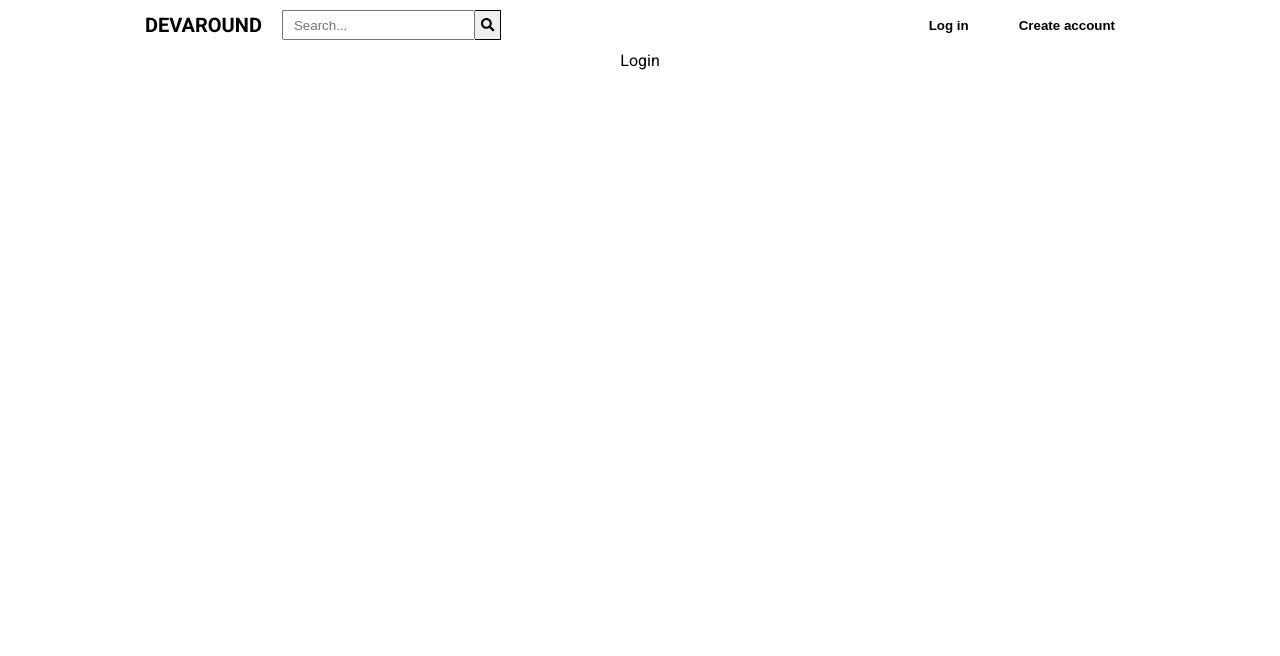
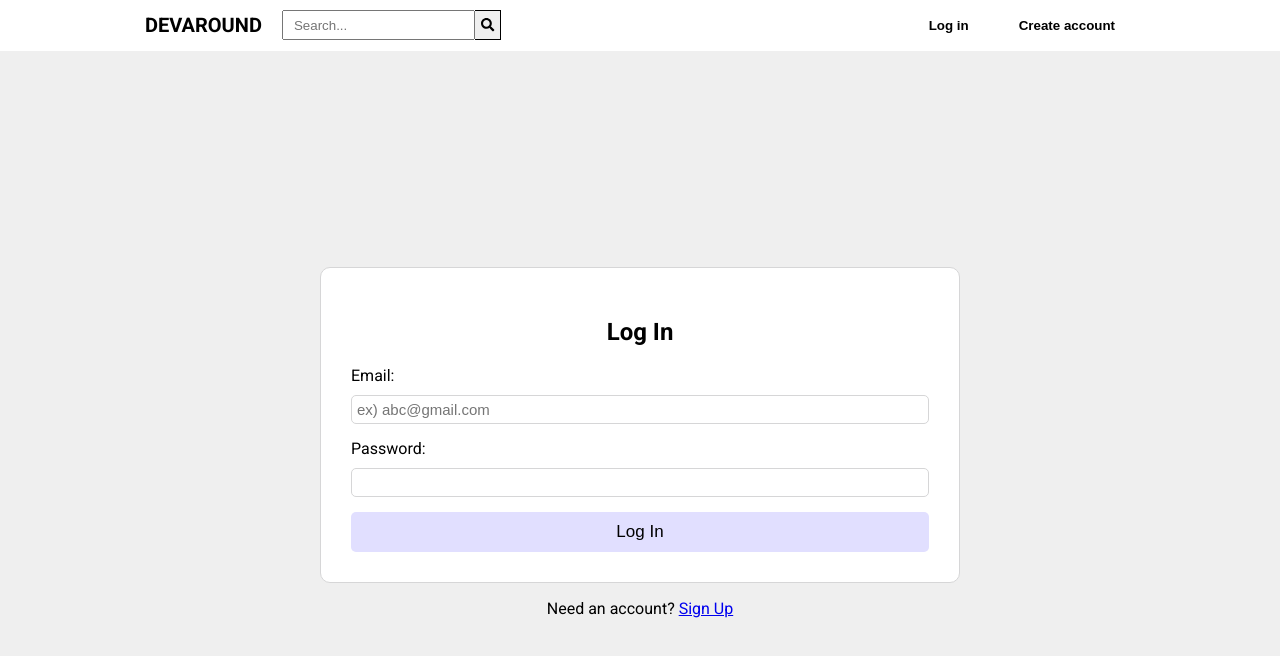
Before and after one commit to chaeahpark/code-together, a React (Create React App) app: page /login in a window 1280 px wide. Shown: the top 656 px of the page. Built offline with nearby package versions, Linux system fonts and the light colour scheme; no server answers.

Commit message:
set up the router and add login page. completed login auth

```diff
--- a/src/Pages/login/Login.js
+++ b/src/Pages/login/Login.js
@@ -1,7 +1,68 @@
-import React from "react";
+import { useRef, useEffect } from "react";
+import { useAuth } from "../../contexts/AuthContext";
+import { Link, useNavigate } from "react-router-dom";
+
+import { LOGIN_FAIL, LOGIN_SUCCESS } from "../../reducers/types";
 
 const Login = () => {
-  return <div>Login</div>;
+  const { user, login, setLoginError, loginError, setLoading, loading } =
+    useAuth();
+  const emailRef = useRef();
+  const passwordRef = useRef();
+  const navigate = useNavigate();
+
+  const handleSubmit = async (e) => {
+    e.preventDefault();
+
+    try {
+      setLoginError(LOGIN_SUCCESS, "");
+      setLoading(true);
+      await login(emailRef.current.value, passwordRef.current.value);
+      navigate("/", { replace: true });
+    } catch {
+      setLoginError(LOGIN_FAIL, "Failed to login.");
+    }
+
+    setLoading(false);
+  };
+
+  return (
+    <div className="form-page">
+      <div className="form-container">
+        <h2 className="form-title">Log In</h2>
+        {loginError ? (
+          <p className="form-alert alert__error">{loginError}</p>
+        ) : (
+          ""
+        )}
+        <form className="form form-signup" onSubmit={handleSubmit}>
+          <div className="input-container">
+            <label htmlFor="email" className="input-label">
+              Email:
+            </label>
+            <input type="text" placeholder="ex) abc@gmail.com" ref={emailRef} />
+          </div>
+          <div className="input-container">
+            <label htmlFor="password" className="input-label">
+              Password:
+            </label>
+            <input type="text" placeholder="" ref={passwordRef} />
+          </div>
+          <button
+            disabled={loading}
+            className="form-btn"
+            type="submit"
+            value="submit"
+          >
+            Log In
+          </button>
+        </form>
+      </div>
+      <p>
+        Need an account? <Link to="/signup">Sign Up</Link>
+      </p>
+    </div>
+  );
 };
 
 export default Login;
--- a/src/Pages/signup/Signup.js
+++ b/src/Pages/signup/Signup.js
@@ -1,6 +1,6 @@
 import React, { useRef, useEffect } from "react";
+import { Link, useNavigate } from "react-router-dom";
 import { useAuth } from "../../contexts/AuthContext";
-import Toast from "../../components/Toast";
 
 const Signup = () => {
   const {
@@ -15,6 +15,7 @@ const Signup = () => {
   const emailRef = useRef();
   const passwordRef = useRef();
   const passwordConfirmRef = useRef();
+  const navigate = useNavigate();
 
   const handleSubmit = async (e) => {
     e.preventDefault();
@@ -25,16 +26,15 @@ const Signup = () => {
     }
 
     try {
-      // set signUpError state to empty string
       signUpFail("");
-      // change the loading state to true
       setLoading(true);
       await signUp(emailRef.current.value, passwordRef.current.value);
-    } catch {
-      // dispatch action type SIGN_UP_FAIL
+
+      navigate("/", { replace: true });
+    } catch (e) {
       signUpFail("Failed to create an account.");
     }
-    // set loading state to FALSE
+
     setLoading(false);
   };
 
@@ -74,8 +74,9 @@ const Signup = () => {
           </button>
         </form>
       </div>
-      {/* ADD A LINK ON LOGIN */}
-      <p>Already have an account? Login</p>
+      <p>
+        Already have an account? <Link to="/login">Log In</Link>
+      </p>
     </div>
   );
 };
--- a/src/components/Toast.js
+++ /dev/null
@@ -1,11 +0,0 @@
-import React from "react";
-
-const Toast = ({ type, message }) => {
-  return (
-    <div className={`toast-container ${type}`}>
-      <p className={`toast-text ${type}`}>{message}</p>
-    </div>
-  );
-};
-
-export default Toast;
--- a/src/contexts/AuthContext.js
+++ b/src/contexts/AuthContext.js
@@ -6,6 +6,8 @@ import {
   SIGNUP_FAIL,
   SIGNUP_SUCCESS,
   SWITCH_LOADING_STATUS,
+  LOGIN_FAIL,
+  LOGIN_SUCCESS,
 } from "../reducers/types";
 
 const AuthContext = createContext();
@@ -35,6 +37,14 @@ const AuthProvider = ({ children }) => {
     dispatch({ type: SIGNUP_SUCCESS, payload: user });
   };
 
+  const login = (email, password) => {
+    return auth.signInWithEmailAndPassword(email, password);
+  };
+
+  const setLoginError = (type, message) => {
+    dispatch({ type, payload: message });
+  };
+
   const setLoading = (status) => {
     dispatch({
       type: SWITCH_LOADING_STATUS,
@@ -50,6 +60,9 @@ const AuthProvider = ({ children }) => {
     signUpFail,
     signUpSuccess,
     setLoading,
+    login,
+    loginError: state.loginError,
+    setLoginError,
   };
 
   return <AuthContext.Provider value={value}>{children}</AuthContext.Provider>;
--- a/src/reducers/authReducer.js
+++ b/src/reducers/authReducer.js
@@ -3,6 +3,8 @@ import {
   SIGNUP_FAIL,
   SIGNUP_SUCCESS,
   SWITCH_LOADING_STATUS,
+  LOGIN_FAIL,
+  LOGIN_SUCCESS,
 } from "./types";
 
 export const authInitialState = {
@@ -24,6 +26,10 @@ export const authReducer = (state, action) => {
       return { ...state, user: payload };
     case SWITCH_LOADING_STATUS:
       return { ...state, loading: payload };
+    case LOGIN_SUCCESS:
+      return { ...state, loginError: payload };
+    case LOGIN_FAIL:
+      return { ...state, loginError: payload };
     default:
       return state;
   }
--- a/src/reducers/types.js
+++ b/src/reducers/types.js
@@ -9,3 +9,5 @@ export const GET_CURRENT_USER = "GET_CURRENT_USER";
 export const SIGNUP_SUCCESS = "SIGNUP_SUCCESS";
 export const SIGNUP_FAIL = "SIGNUP_FAIL";
 export const SWITCH_LOADING_STATUS = "SWITCH_LOADING_STATUS";
+export const LOGIN_SUCCESS = "LOGIN_SUCCESS";
+export const LOGIN_FAIL = "LOGIN_FAIL";
```
